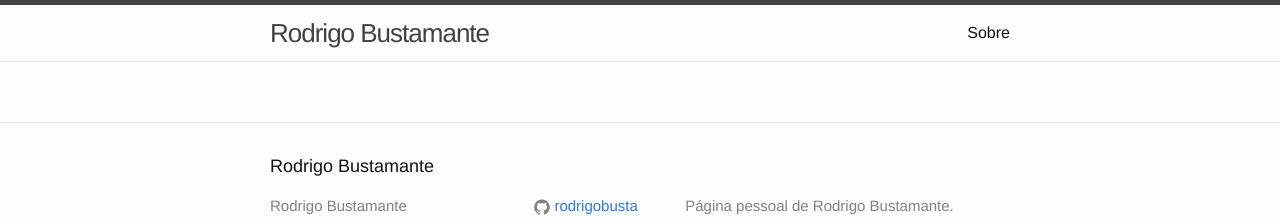
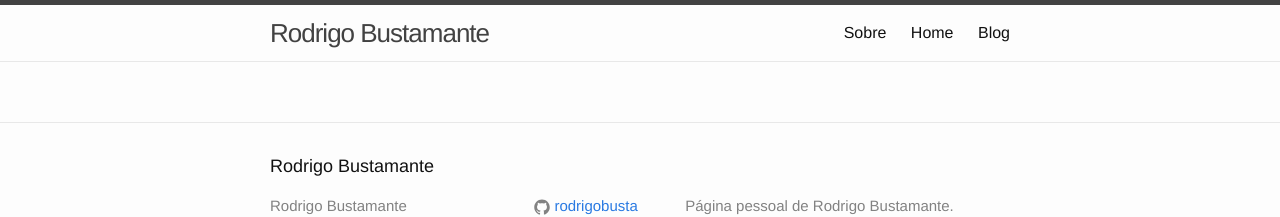
Before and after one commit to rodrigobusta/rodrigobusta.github.io, a Jekyll site: the page built from _pages/home.md, in a window 1280 px wide. Shown: the top 217 px of the page. Built offline with Jekyll 4.4.1, drawn with Linux system fonts in a browser that asks for light colours.

Commit message:
Reestruturacao do site basico

```diff
--- a/_config.yml
+++ b/_config.yml
@@ -10,5 +10,14 @@ url: "http://rodrigobusta.webfactional.com" # the base hostname & protocol for y
 twitter_username: rodrigobusta
 github_username:  rodrigobusta
 
+#--
+permalink: 	'/blog/:year/:title/'
+paginate_path: '/blog/page:num/'
+
+# --
+include: ['_pages']
+relative_permalinks: false
+
+
 # Build settings
 markdown: kramdown
--- /dev/null
+++ b/_pages/home.md
@@ -0,0 +1,17 @@
+---
+permalink: /
+layout:    default
+title:     Home
+---
+
+<!-- {% capture location %}{{ page.url | remove_first:'/' | split:'/' | first }}{% endcapture %}
+<nav><ul>
+	<li><a {% if location == 'about' %}class="active" {% endif %}href="/about/">About</a></li>
+	<li><a {% if location == 'projects' %}class="active" {% endif %}href="/projects/">Projects</a></li>
+	<li><a {% if location == 'blog' %}class="active" {% endif %}href="/blog/">Blog</a></li>
+	<li><a {% if location == 'contact' %}class="active" {% endif %}href="/contact/">Contact</a></li>
+</ul></nav>
+ -->
+<div class="home">
+
+</div>
--- a/index.html
+++ /dev/null
@@ -1,7 +0,0 @@
----
-layout: default
----
-
-<div class="home">
-
-</div>
```
Also changed, not shown: _pages/posts.md (renamed from blog.html, +4 -1 lines), _pages/about.md (renamed from about.md).
